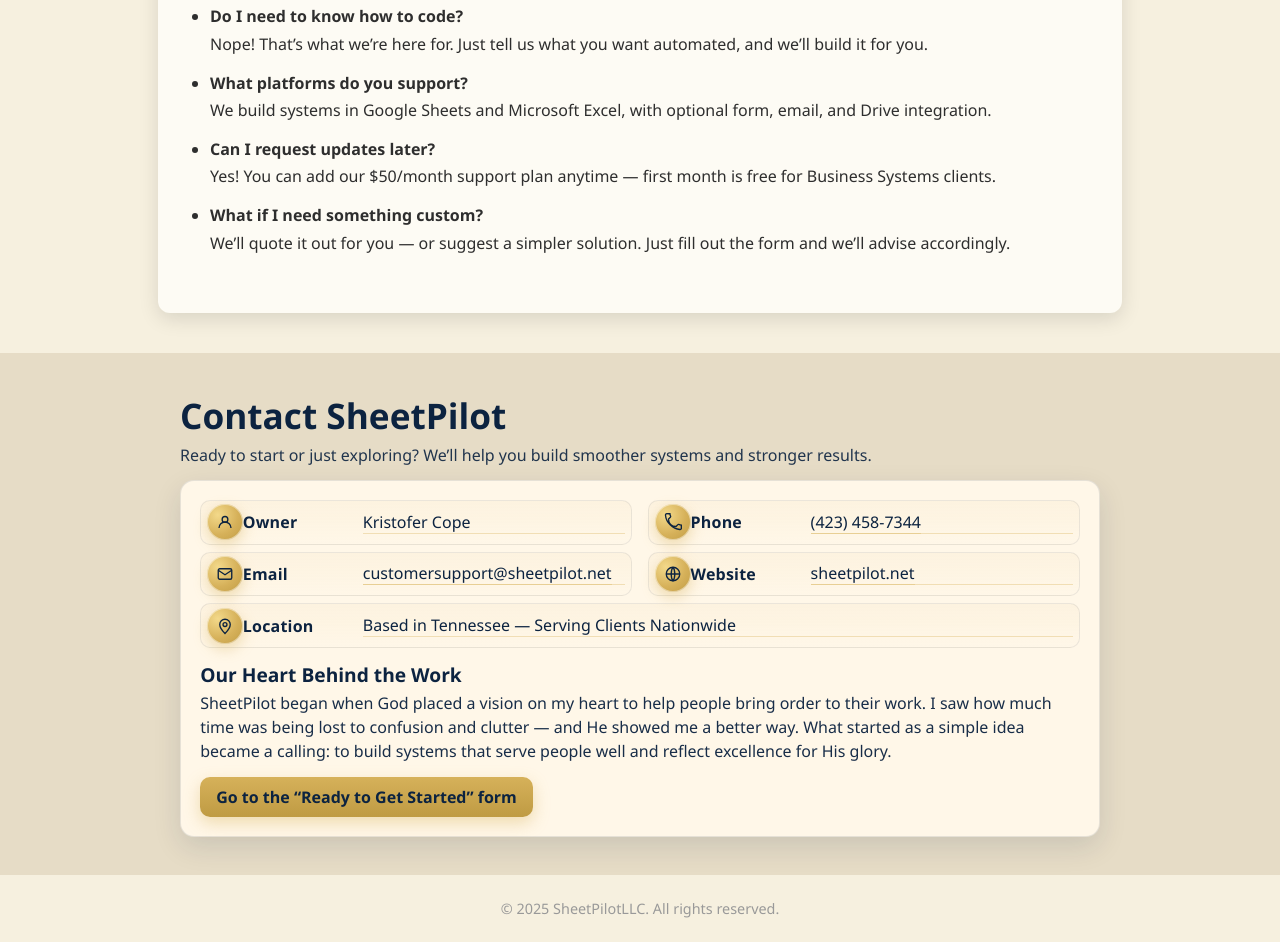
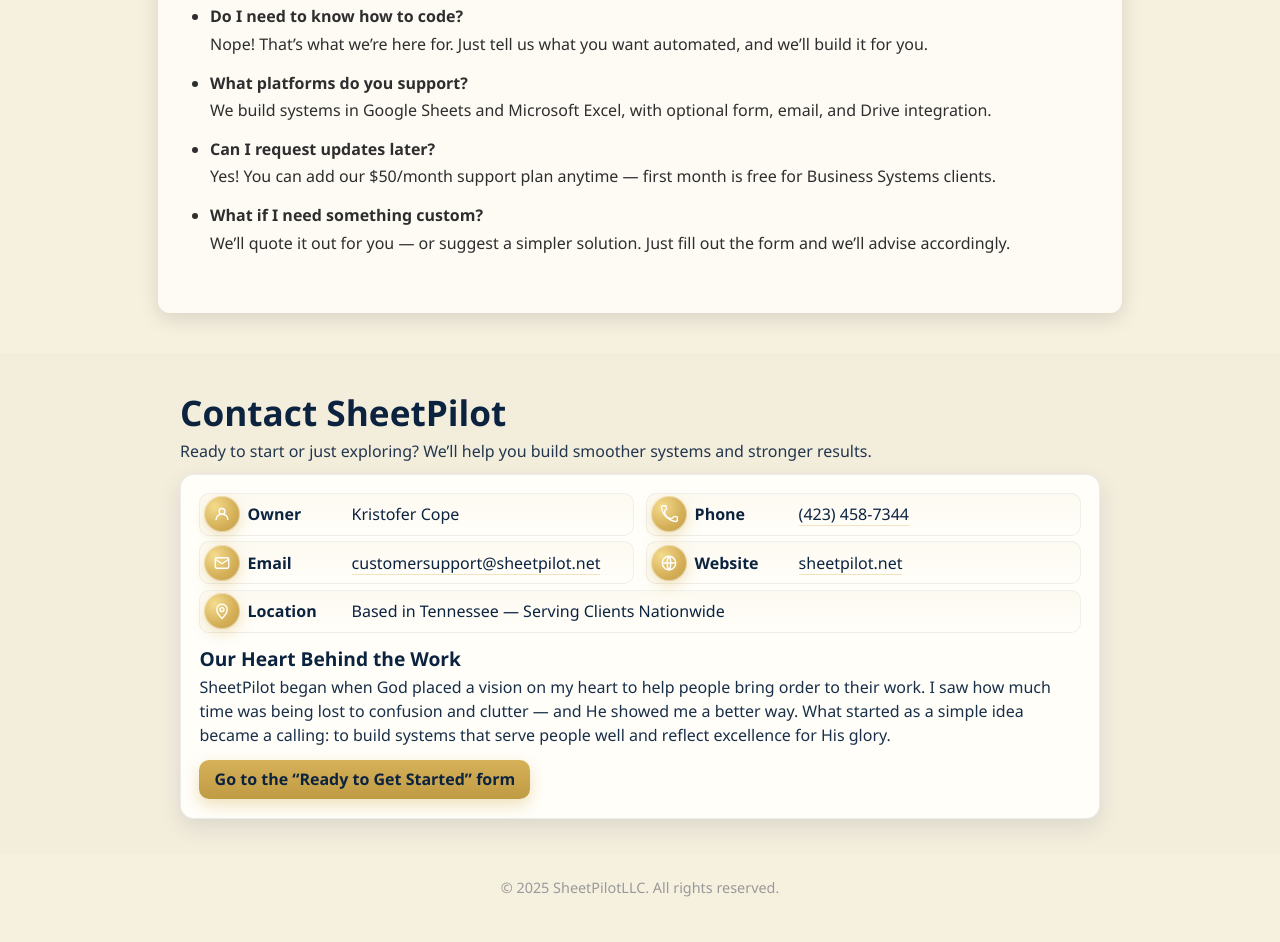
Before and after one commit to SheetPilot-1/SheetPilot-site, a website: page index.html in a window 1280 px wide. Shown: the part 3150-4092 px from the top of the page. After the commit the page ends 4071 px from the top, so only its background shows below. Drawn offline with Linux system fonts and the light colour scheme.

Commit message:
Update index.html

```diff
--- a/index.html
+++ b/index.html
@@ -566,69 +566,49 @@
       <li><strong>What if I need something custom?</strong><br>We’ll quote it out for you — or suggest a simpler solution. Just fill out the form and we’ll advise accordingly.</li>
     </ul>
   </section>
-<!-- SheetPilot Contact — compact, on-brand, with smart scroll to Jotform -->
-<section id="contact" class="sp-contact v3">
+<!-- SheetPilot Contact — tight spacing, left-aligned, light-cream theme -->
+<section id="contact" class="sp-contact v4">
   <div class="sp-wrap">
     <h2>Contact SheetPilot</h2>
     <p class="sp-intro">Ready to start or just exploring? We’ll help you build smoother systems and stronger results.</p>
 
     <div class="sp-card">
       <div class="sp-grid">
-        <!-- owner -->
         <div class="sp-row">
           <span class="sp-badge" aria-hidden="true">
-            <svg viewBox="0 0 24 24">
-              <circle cx="12" cy="8.5" r="3.8" fill="none" stroke="currentColor" stroke-width="1.8"/>
-              <path d="M4 20a8 8 0 0116 0" fill="none" stroke="currentColor" stroke-width="1.8"/>
-            </svg>
+            <svg viewBox="0 0 24 24"><circle cx="12" cy="8.5" r="3.8" fill="none" stroke="currentColor" stroke-width="1.8"/><path d="M4 20a8 8 0 0116 0" fill="none" stroke="currentColor" stroke-width="1.8"/></svg>
           </span>
           <span class="sp-label">Owner</span>
           <span class="sp-val">Kristofer Cope</span>
         </div>
 
-        <!-- phone -->
         <div class="sp-row">
           <span class="sp-badge" aria-hidden="true">
-            <svg viewBox="0 0 24 24">
-              <path d="M6 8c0 6 4 10 10 10l2.5-2.5a1.2 1.2 0 011.4-.24c1 .46 2.1.74 3.2.82v3.12A2 2 0 0121.1 22C11.6 21.3 2.7 12.4 2 2.9A2 2 0 014.8 1h3.1c.08 1.1.36 2.2.82 3.2.22.47.12 1.03-.24 1.4L6 8z"
-                    fill="none" stroke="currentColor" stroke-width="1.8"/>
-            </svg>
+            <svg viewBox="0 0 24 24"><path d="M6 8c0 6 4 10 10 10l2.5-2.5a1.2 1.2 0 011.4-.24c1 .46 2.1.74 3.2.82v3.12A2 2 0 0121.1 22C11.6 21.3 2.7 12.4 2 2.9A2 2 0 014.8 1h3.1c.08 1.1.36 2.2.82 3.2.22.47.12 1.03-.24 1.4L6 8z" fill="none" stroke="currentColor" stroke-width="1.8"/></svg>
           </span>
           <span class="sp-label">Phone</span>
           <span class="sp-val"><a href="tel:+14234587344">(423) 458-7344</a></span>
         </div>
 
-        <!-- email -->
         <div class="sp-row">
           <span class="sp-badge" aria-hidden="true">
-            <svg viewBox="0 0 24 24">
-              <rect x="3" y="5" width="18" height="14" rx="2" fill="none" stroke="currentColor" stroke-width="1.8"/>
-              <path d="M3 7l9 6 9-6" fill="none" stroke="currentColor" stroke-width="1.8"/>
-            </svg>
+            <svg viewBox="0 0 24 24"><rect x="3" y="5" width="18" height="14" rx="2" fill="none" stroke="currentColor" stroke-width="1.8"/><path d="M3 7l9 6 9-6" fill="none" stroke="currentColor" stroke-width="1.8"/></svg>
           </span>
           <span class="sp-label">Email</span>
           <span class="sp-val"><a href="mailto:customersupport@sheetpilot.net">customersupport@sheetpilot.net</a></span>
         </div>
 
-        <!-- website -->
         <div class="sp-row">
           <span class="sp-badge" aria-hidden="true">
-            <svg viewBox="0 0 24 24">
-              <circle cx="12" cy="12" r="9" fill="none" stroke="currentColor" stroke-width="1.8"/>
-              <path d="M3 12h18M12 3c3.2 3.6 3.2 14.4 0 18-3.2-3.6-3.2-14.4 0-18" fill="none" stroke="currentColor" stroke-width="1.8"/>
-            </svg>
+            <svg viewBox="0 0 24 24"><circle cx="12" cy="12" r="9" fill="none" stroke="currentColor" stroke-width="1.8"/><path d="M3 12h18M12 3c3.2 3.6 3.2 14.4 0 18-3.2-3.6-3.2-14.4 0-18" fill="none" stroke="currentColor" stroke-width="1.8"/></svg>
           </span>
           <span class="sp-label">Website</span>
           <span class="sp-val"><a href="https://www.sheetpilot.net" target="_blank" rel="noopener">sheetpilot.net</a></span>
         </div>
 
-        <!-- location (full width) -->
         <div class="sp-row sp-span2">
           <span class="sp-badge" aria-hidden="true">
-            <svg viewBox="0 0 24 24">
-              <path d="M12 22s7-7 7-12a7 7 0 10-14 0c0 5 7 12 7 12z" fill="none" stroke="currentColor" stroke-width="1.8"/>
-              <circle cx="12" cy="10" r="2.6" fill="none" stroke="currentColor" stroke-width="1.8"/>
-            </svg>
+            <svg viewBox="0 0 24 24"><path d="M12 22s7-7 7-12a7 7 0 10-14 0c0 5 7 12 7 12z" fill="none" stroke="currentColor" stroke-width="1.8"/><circle cx="12" cy="10" r="2.6" fill="none" stroke="currentColor" stroke-width="1.8"/></svg>
           </span>
           <span class="sp-label">Location</span>
           <span class="sp-val">Based in Tennessee — Serving Clients Nationwide</span>
@@ -648,96 +628,89 @@
 </section>
 
 <style>
-  /* === Palette to match your site (light-cream card on darker band) === */
-  .sp-contact.v3{
+  /* Light, airy palette to match your other sections */
+  .sp-contact.v4{
     --navy:#0c2340;
-    --section:#e6dcc6;   /* darker backdrop band */
-    --card:#fff7e8;      /* light cream card */
+    --section:#f3eddc;   /* lighter cream band (like your screenshot) */
+    --card:#fffef9;      /* almost white card */
     --gold:#d6b15a;
     --gold-deep:#bf9b43;
     background:var(--section);
-    padding:clamp(1.4rem,3vw,2.4rem) 1rem;
+    padding:clamp(1.2rem,3vw,2.2rem) 1rem;
   }
   .sp-wrap{max-width:920px;margin:0 auto}
-  .sp-contact.v3 h2{color:var(--navy);margin:0 0 .3rem;font-size:clamp(1.7rem,3vw,2.2rem)}
-  .sp-intro{color:var(--navy);opacity:.9;margin:0 0 .8rem;line-height:1.45}
+  .sp-contact.v4 h2{color:var(--navy);margin:0 0 .25rem;font-size:clamp(1.7rem,3vw,2.2rem)}
+  .sp-intro{color:var(--navy);opacity:.9;margin:0 0 .7rem;line-height:1.4}
 
   .sp-card{
     background:var(--card);
-    border:1px solid rgba(12,35,64,.10);
+    border:1px solid rgba(12,35,64,.08);
     border-radius:14px;
-    box-shadow:0 10px 28px rgba(12,35,64,.12);
-    padding:clamp(.9rem,2vw,1.2rem);
+    box-shadow:0 8px 22px rgba(12,35,64,.10);
+    padding:clamp(.85rem,2vw,1.15rem);
   }
 
-  /* === Compact, even rhythm; larger gap between icon and text === */
+  /* Tighter, left-aligned rows; value pulled closer to label */
   .sp-grid{
     display:grid;
     grid-template-columns:1fr 1fr;
-    gap:.45rem 1rem;
+    gap:.35rem .8rem;
   }
   .sp-row{
     display:grid;
-    grid-template-columns: 36px 120px 1fr;   /* badge | label | value */
+    grid-template-columns:36px 96px minmax(0,1fr); /* smaller label column */
+    column-gap:.5rem;                               /* pulls value left */
     align-items:center;
-    min-height:34px;                          /* tighter rows */
-    padding:.2rem .35rem;
-    border:1px solid rgba(12,35,64,.08);
+    min-height:32px;                                /* tighter vertical rhythm */
+    padding:.15rem .2rem;
     border-radius:10px;
-    background:linear-gradient(180deg, rgba(214,177,90,.06), rgba(214,177,90,0));
+    background:linear-gradient(180deg, rgba(214,177,90,.05), rgba(214,177,90,0));
+    border:1px solid rgba(12,35,64,.06);
   }
   .sp-span2{grid-column:1 / -1}
 
-  .sp-label{font-weight:800;color:var(--navy);letter-spacing:.2px}
-  .sp-val, .sp-val a{color:var(--navy);text-decoration:none;border-bottom:1px solid rgba(214,177,90,.35)}
+  .sp-label{font-weight:800;color:var(--navy)}
+  .sp-val{color:var(--navy)}
+  .sp-val a{color:var(--navy);text-decoration:none;border-bottom:1px solid rgba(214,177,90,.35)}
   .sp-val a:hover{border-bottom-color:var(--gold)}
 
-  /* Icon badges — bold gold with clear glyphs */
+  /* Bold gold circular icons */
   .sp-badge{
     width:36px;height:36px;border-radius:50%;
-    display:grid;place-items:center;
-    color:var(--navy);
-    background: radial-gradient(100% 100% at 30% 30%, #f3d98a 0%, var(--gold) 55%, var(--gold-deep) 100%);
-    box-shadow:0 5px 14px rgba(214,177,90,.40), inset 0 0 0 1px rgba(255,255,255,.45);
-    margin-right:.4rem;
+    display:grid;place-items:center;color:#fff;
+    background: radial-gradient(100% 100% at 30% 30%, #f4dc8e 0%, var(--gold) 55%, var(--gold-deep) 100%);
+    box-shadow:0 5px 14px rgba(214,177,90,.35), inset 0 0 0 1px rgba(255,255,255,.45);
   }
-  .sp-badge svg{width:18px;height:18px}
+  .sp-badge svg{width:18px;height:18px;stroke:#fff;fill:none}
 
-  /* Heart + CTA */
-  .sp-heart{margin:.8rem 0 0}
+  .sp-heart{margin:.75rem 0 0}
   .sp-heart h3{margin:0 0 .2rem;color:var(--navy);font-size:clamp(1.05rem,2vw,1.2rem)}
   .sp-heart p{margin:0;color:var(--navy);opacity:.95;line-height:1.5}
-  .sp-cta{margin:.9rem 0 0}
+
+  .sp-cta{margin:.8rem 0 0}
   .sp-btn{
-    display:inline-block;padding:.55rem 1rem;border-radius:10px;font-weight:800;
-    color:var(--navy);text-decoration:none;
+    display:inline-block;padding:.55rem .95rem;border-radius:10px;font-weight:800;
     background:linear-gradient(180deg,var(--gold),var(--gold-deep));
-    box-shadow:0 6px 16px rgba(214,177,90,.40);
+    color:var(--navy);text-decoration:none;box-shadow:0 6px 16px rgba(214,177,90,.38);
   }
   .sp-btn:hover{filter:brightness(.96)}
   .sp-btn:active{transform:translateY(1px)}
 
-  /* Responsive */
   @media (max-width:740px){
     .sp-grid{grid-template-columns:1fr}
   }
 </style>
 
-<!-- Smart scroll to your embedded form:
-     Will find #jotform, #ready-to-get-started, #get-started, #start, #form, or any Jotform iframe -->
 <script>
+  // Keep the smart scroll to your built-in Jotform
   (function(){
     const btn = document.getElementById('go-start');
     if(!btn) return;
     btn.addEventListener('click', function(e){
       e.preventDefault();
-      const selectors = ['#jotform','#ready-to-get-started','#get-started','#start','#form','#contact-form','iframe[src*="jotform"]','#JotFormIFrame-0'];
-      for (const sel of selectors){
-        const el = document.querySelector(sel);
-        if (el){ el.scrollIntoView({behavior:'smooth', block:'start'}); history.replaceState(null,null,sel); return; }
-      }
-      // fallback to hash
-      location.hash = '#jotform';
+      const targets=['#jotform','#ready-to-get-started','#get-started','#start','#form','iframe[src*="jotform"]'];
+      for(const t of targets){ const el=document.querySelector(t); if(el){el.scrollIntoView({behavior:'smooth'}); history.replaceState(null,null,t); return;} }
+      location.hash='#jotform';
     });
   })();
 </script>
```
